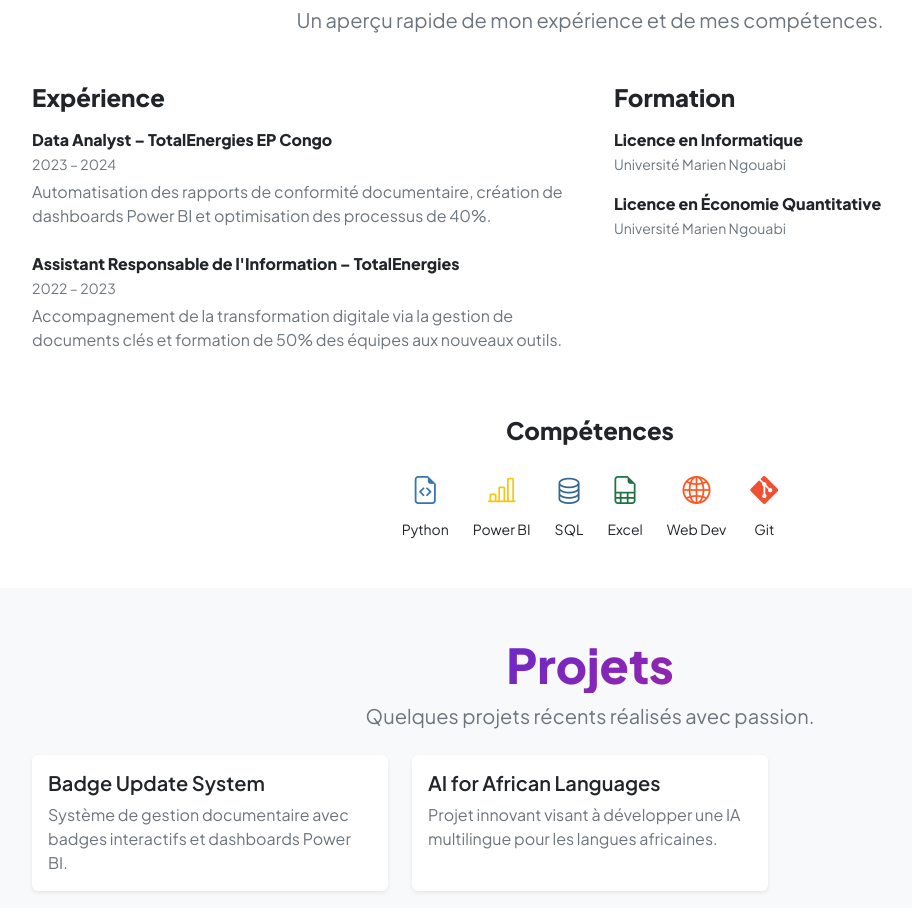
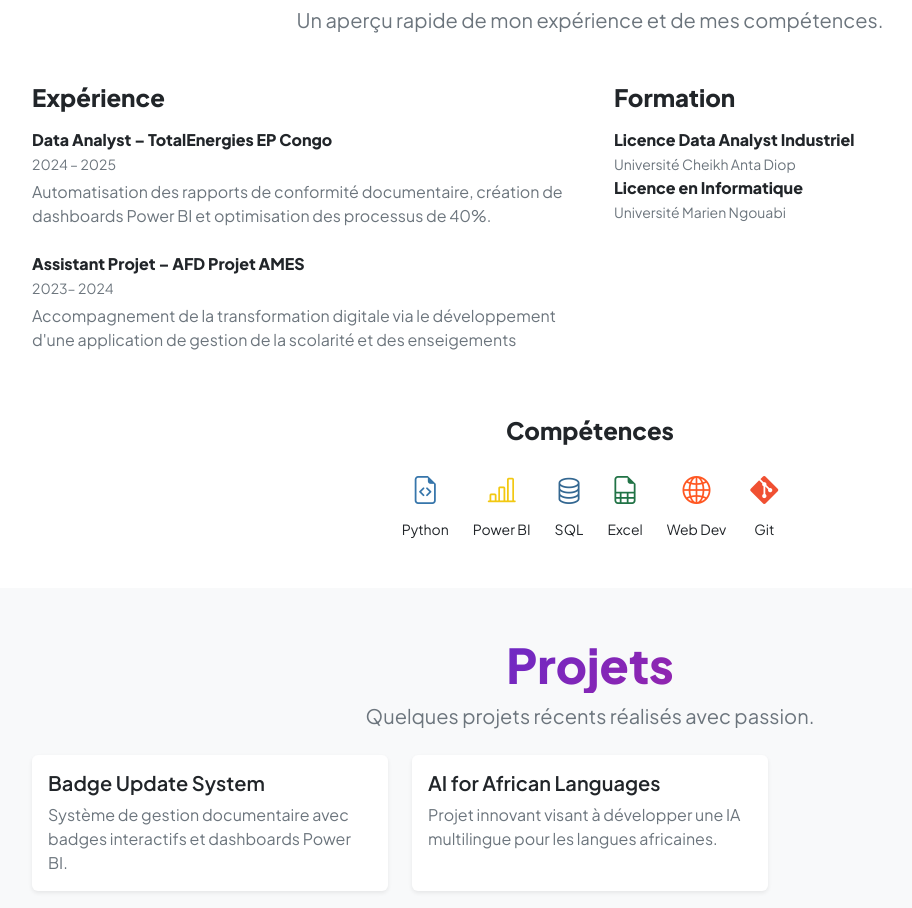
Before and after one commit to christart-code/LadingPageLeckossa, a plain HTML site: page index.html in a window 1280 px wide. Shown: the part 1045-1953 px from the top of the page, without its empty margins (50-962 px from the left). Drawn offline with nearby package versions, Linux system fonts and the light colour scheme; a small style sheet from the web is missing.

Commit message:
Mon lading Page Mis à jour parcours

```diff
--- a/index.html
+++ b/index.html
@@ -166,13 +166,13 @@
             <ul class="list-unstyled">
               <li class="mb-4">
                 <strong>Data Analyst – TotalEnergies EP Congo</strong><br />
-                <small class="text-muted">2023 – 2024</small>
+                <small class="text-muted">2024 – 2025</small>
                 <p class="text-muted mt-1">Automatisation des rapports de conformité documentaire, création de dashboards Power BI et optimisation des processus de 40%.</p>
               </li>
               <li>
-                <strong>Assistant Responsable de l'Information – TotalEnergies</strong><br />
-                <small class="text-muted">2022 – 2023</small>
-                <p class="text-muted mt-1">Accompagnement de la transformation digitale via la gestion de documents clés et formation de 50% des équipes aux nouveaux outils.</p>
+                <strong>Assistant Projet – AFD Projet AMES</strong><br />
+                <small class="text-muted">2023– 2024</small>
+                <p class="text-muted mt-1">Accompagnement de la transformation digitale via le développement d'une application de gestion de la scolarité et des enseigements</p>
               </li>
             </ul>
           </div>
@@ -181,12 +181,12 @@
           <div class="col-lg-6">
             <h4 class="fw-bold mb-3">Formation</h4>
             <ul class="list-unstyled">
+              <li>
+                <strong>Licence Data Analyst Industriel</strong><br />
+                <small class="text-muted">Université Cheikh Anta Diop</small>
+              </li>
               <li class="mb-3">
                 <strong>Licence en Informatique</strong><br />
-                <small class="text-muted">Université Marien Ngouabi</small>
-              </li>
-              <li>
-                <strong>Licence en Économie Quantitative</strong><br />
                 <small class="text-muted">Université Marien Ngouabi</small>
               </li>
             </ul>
```
